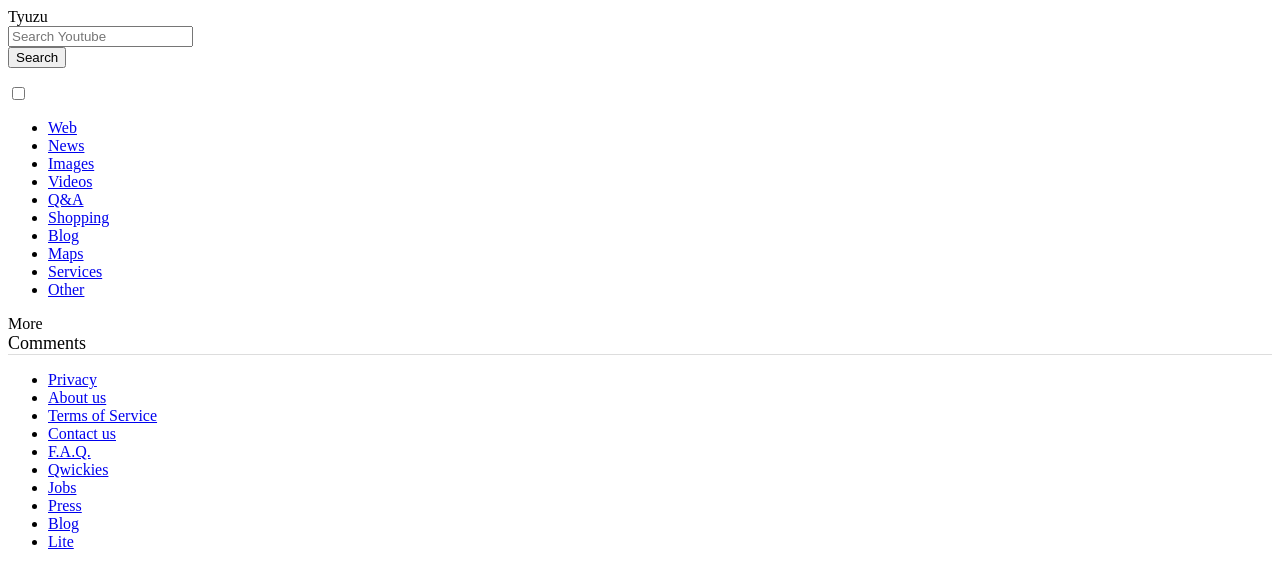
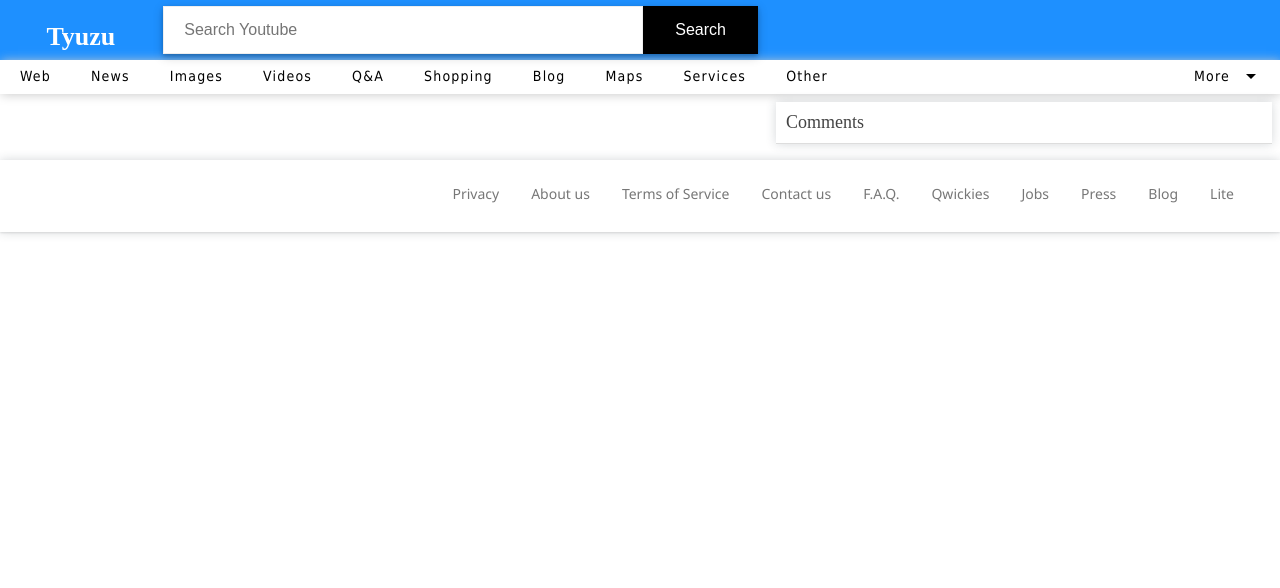
Before and after one commit to aalokindreams/YT, a plain HTML site: page index.html in a window 1280 px wide. Drawn offline with nearby package versions, Linux system fonts and the light colour scheme; the site is published under a folder, as on GitHub Pages, so addresses that start at the root find nothing.

Commit message:
Update index.html

```diff
--- a/index.html
+++ b/index.html
@@ -11,8 +11,8 @@
     <meta name='owner' content='Apeman'>
     <meta name='url' content='http://www.tyuzu.com'>
     <meta name='identifier-URL' content='http://www.tyuzu.com'>
-    <link rel="stylesheet" type="text/css" href="/index.css">
-    <script src="/index.js"></script>
+    <link rel="stylesheet" type="text/css" href="index.css">
+    <script src="index.js"></script>
 </head>
 
 <head>
```
